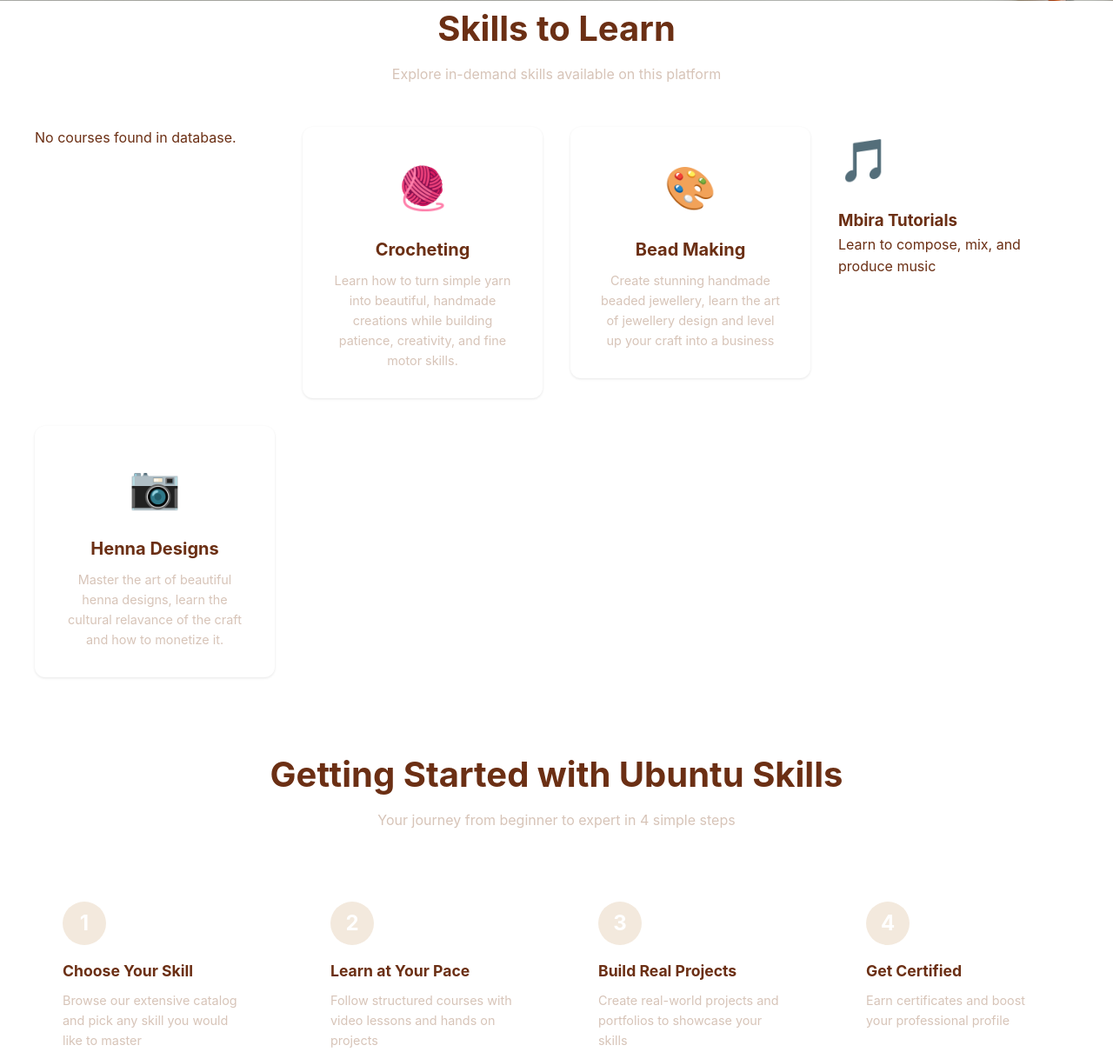
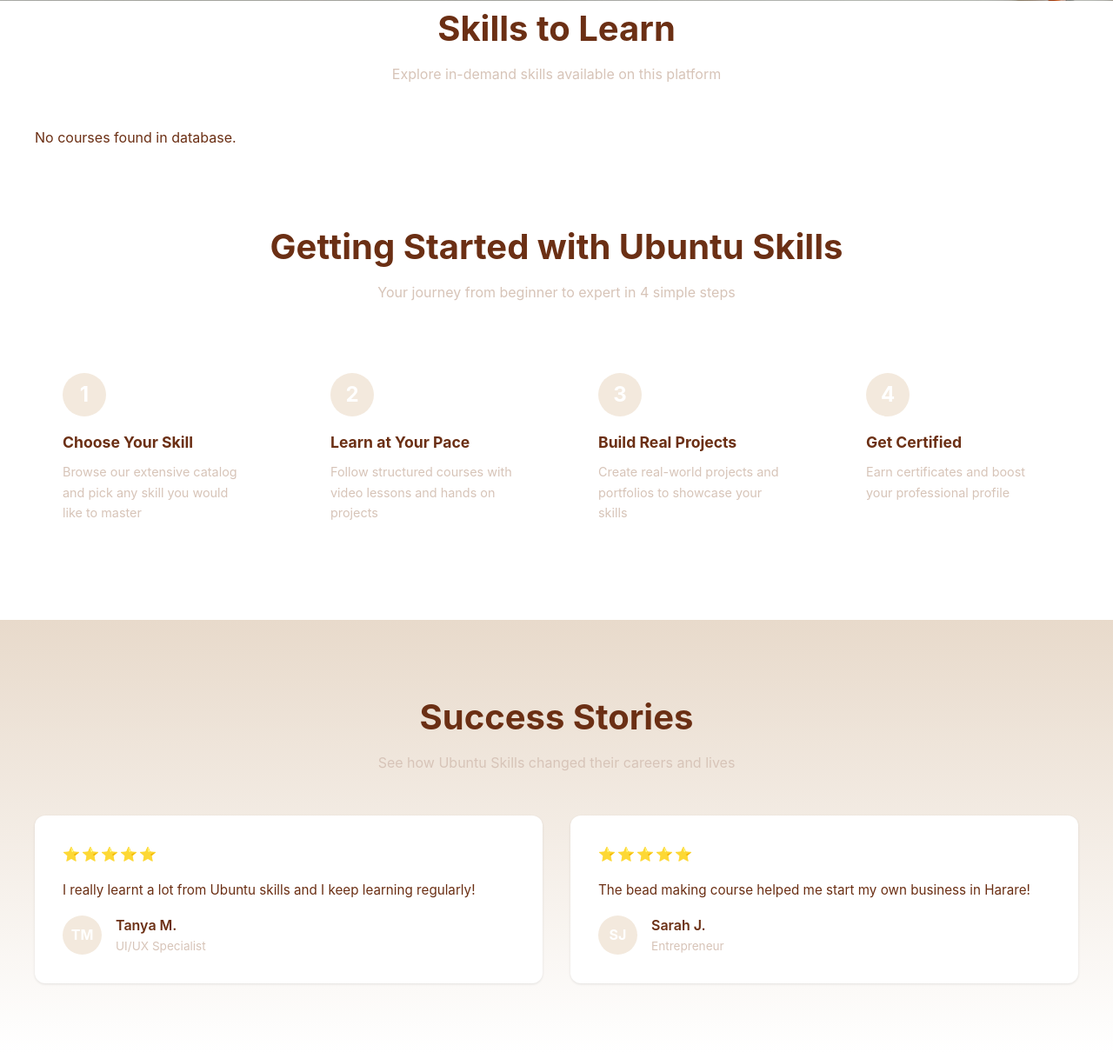
Before and after one commit to AishaNoku/UbuntuTheSkillTrainer, a PHP site: page / in a window 1280 px wide. Shown: the part 601-1811 px from the top of the page at 87% size. Run offline with PHP 8.4, Linux system fonts and the light colour scheme; data that the repository does not hold is empty.

Commit message:
dynamic courses

```diff
--- a/index.php
+++ b/index.php
@@ -107,41 +107,6 @@
                     echo "<p>No courses found in database.</p>";
                 }
                 ?>
-                <a href = "../UbuntuTheSkillTrainer/crochet/crochetHome.html" style = "text-decoration: none;color: inherit;">
-                <div class="skill-card">
-                    <div class="skill-icon">🧶</div>
-                    <h3>Crocheting</h3>
-                    <p> Learn how to turn simple yarn into beautiful,
-                        handmade creations while building patience,
-                        creativity, and fine motor skills.</p>
-                </div>
-                </a>
-                <a href = "beads/index.php" style = "text-decoration: none;color: inherit;">
-                    <div class="skill-card">
-                        <div class="skill-icon">&#127912;</div>
-                        <h3>Bead Making</h3>
-                        <p>Create stunning handmade beaded jewellery,
-                            learn the art of jewellery design and level
-                            up your craft into a business
-                        </p>
-                    </div>
-                </a>
-
-                <a href="../UbuntuTheSkillTrainer/mbira/index.html" style= "text-decoration: none;color: inherit;">
-                    <div class="skill-icon">&#127925;</div>
-                    <h3>Mbira Tutorials</h3>
-                    <p>Learn to compose, mix, and produce music </p>
-            </a>
-                <a href="Henna/henna.html" style ="text-decoration:none;color:inherit;">
-                <div class="skill-card">
-                    <div class="skill-icon">&#128247;</div>
-                    <h3>Henna Designs</h3>
-                    <p>Master the art of beautiful henna designs,
-                        learn the cultural relavance of the craft and
-                        how to monetize it.
-                     </p>
-                </div>
-                </a>
             </div>
         </div>
     </section>
```
